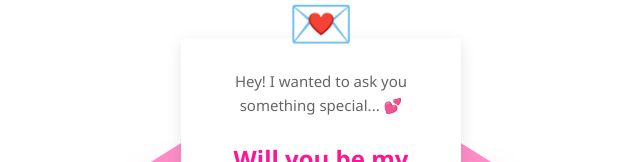
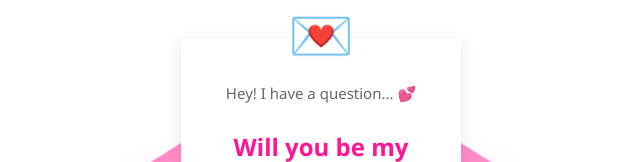
Before and after one commit to ashvijain0506/ValentineCard, a plain HTML site: page index.html in a window 1280 px wide. Both pictures are taken after a click on the element 640 px from the left and 400 px from the top of the page. Shown: the part 126-288 px from the top of the page, without its empty margins (319-959 px from the left). Drawn offline with Linux system fonts and the light colour scheme.

Commit message:
change text

```diff
--- a/index.html
+++ b/index.html
@@ -17,7 +17,7 @@
                     <div class="card-content active" id="questionCard">
                         <div class="heart-emoji">💌</div>
                         <p class="message">
-                            Hey! I wanted to ask you something special... 💕
+                            Hey! I have a question... 💕
                         </p>
                         <h1>Will you be my Valentine?</h1>
                         <div class="button-container">
```
Also changed, not shown: 1 other file.
